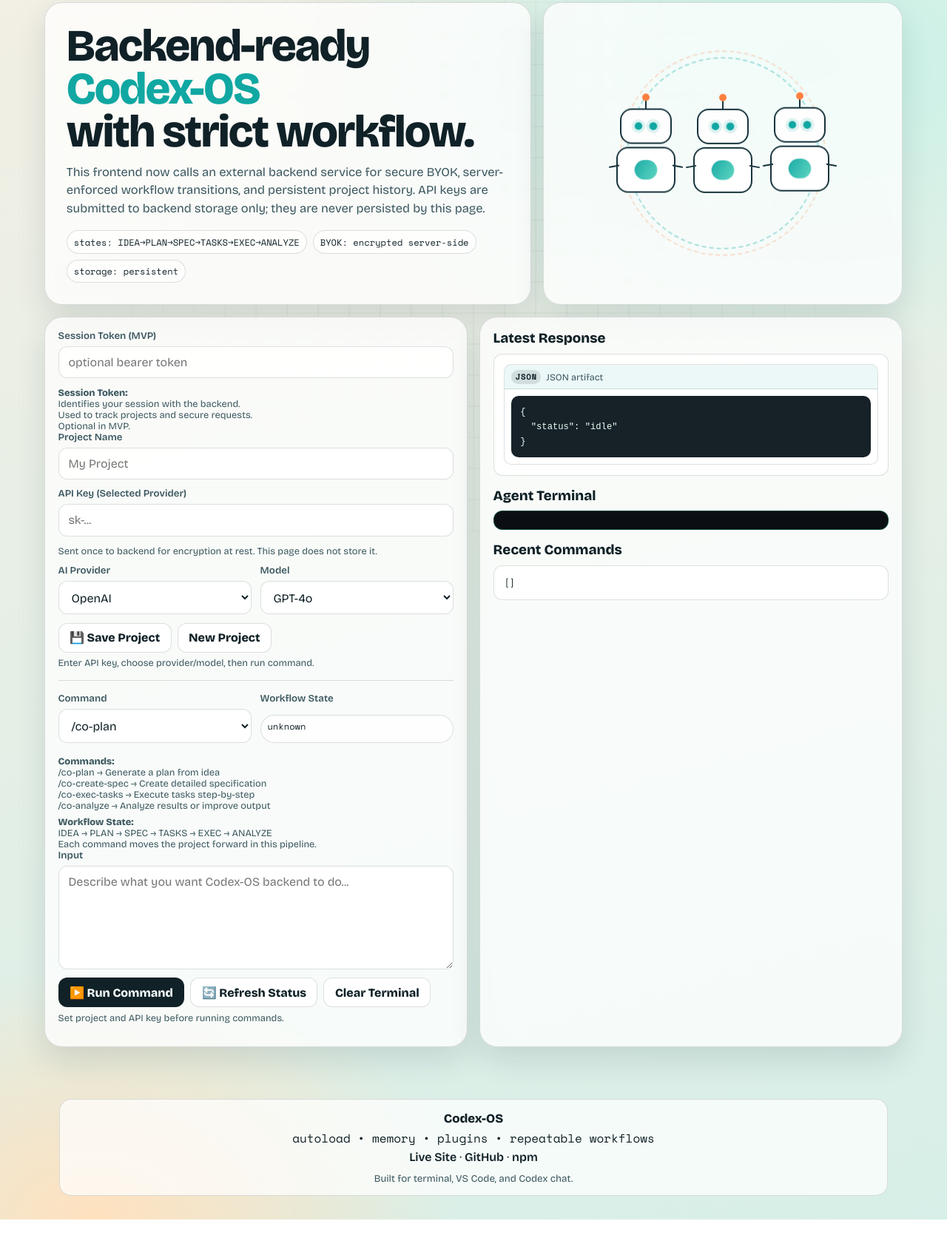
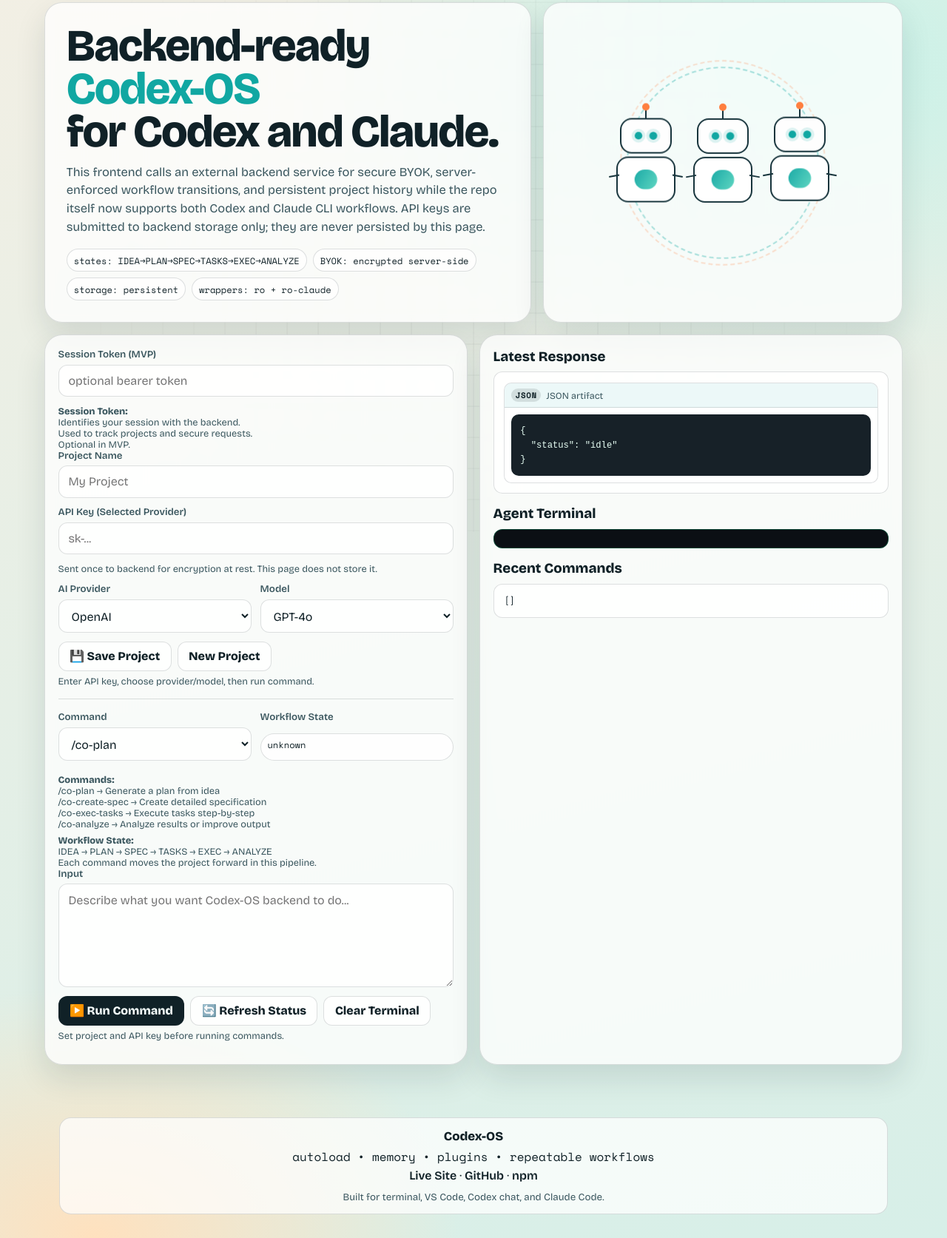
Before and after one commit to rotsl/codex-os, a plain HTML site: page docs/index.html in a window 1280 px wide. Shown: the part 91-1764 px from the top of the page at 74% size. Before the commit the page ends 1739 px from the top, so only its background shows below. Drawn offline with nearby package versions, Linux system fonts and the light colour scheme.

Commit message:
Release codexospackage v0.0.2

```diff
--- a/codexospackage/bin/codexos.js
+++ b/codexospackage/bin/codexos.js
@@ -9,7 +9,7 @@
 const DEFAULT_REPO = path.join(os.homedir(), ".codex", "codex-os");
 
 function usage() {
-  console.log(`codexospackage v0.0.1
+  console.log(`codexospackage v0.0.2
 
 Usage:
   codexos install [--repo <path>]
--- a/codexospackage/package.json
+++ b/codexospackage/package.json
@@ -1,6 +1,6 @@
 {
   "name": "codexospackage",
-  "version": "0.0.1",
+  "version": "0.0.2",
   "description": "Codex-OS npm wrapper for installing and running the Codex-native workflow system from a cloned repository.",
   "license": "MIT",
   "keywords": [
--- a/docs/index.html
+++ b/docs/index.html
@@ -3,10 +3,10 @@
   <head>
     <meta charset="UTF-8" />
     <meta name="viewport" content="width=device-width, initial-scale=1.0" />
-    <title>Codex-OS | Backend-Ready</title>
+    <title>Codex-OS | Codex + Claude Workflows</title>
     <meta
       name="description"
-      content="Codex-OS frontend with backend API integration, secure BYOK flow, strict workflow state handling, and persistent command history support."
+      content="Codex-OS frontend for backend-ready workflow execution with Codex and Claude support, secure BYOK flow, and persistent command history."
     />
     <link rel="preconnect" href="https://fonts.googleapis.com" />
     <link rel="preconnect" href="https://fonts.gstatic.com" crossorigin />
@@ -620,16 +620,18 @@
         <article class="panel hero-copy">
           <h1>
             Backend-ready <span class="accent">Codex-OS</span><br />
-            with strict workflow.
+            for Codex and Claude.
           </h1>
           <p class="copy">
-            This frontend now calls an external backend service for secure BYOK, server-enforced workflow transitions,
-            and persistent project history. API keys are submitted to backend storage only; they are never persisted by this page.
+            This frontend calls an external backend service for secure BYOK, server-enforced workflow transitions,
+            and persistent project history while the repo itself now supports both Codex and Claude CLI workflows.
+            API keys are submitted to backend storage only; they are never persisted by this page.
           </p>
           <div class="status">
             <span class="chip">states: IDEA→PLAN→SPEC→TASKS→EXEC→ANALYZE</span>
             <span class="chip">BYOK: encrypted server-side</span>
             <span class="chip">storage: persistent</span>
+            <span class="chip">wrappers: ro + ro-claude</span>
           </div>
         </article>
 
@@ -783,7 +785,7 @@
         ·
         <a href="https://www.npmjs.com/package/codexospackage" target="_blank" rel="noreferrer">npm</a>
       </p>
-      <sub>Built for terminal, VS Code, and Codex chat.</sub>
+      <sub>Built for terminal, VS Code, Codex chat, and Claude Code.</sub>
     </footer>
 
     <script>
```
Also changed, not shown: codexospackage/bin/postinstall.js (+8 -1 lines), README.md, codexospackage/README.md, 2 other files.
